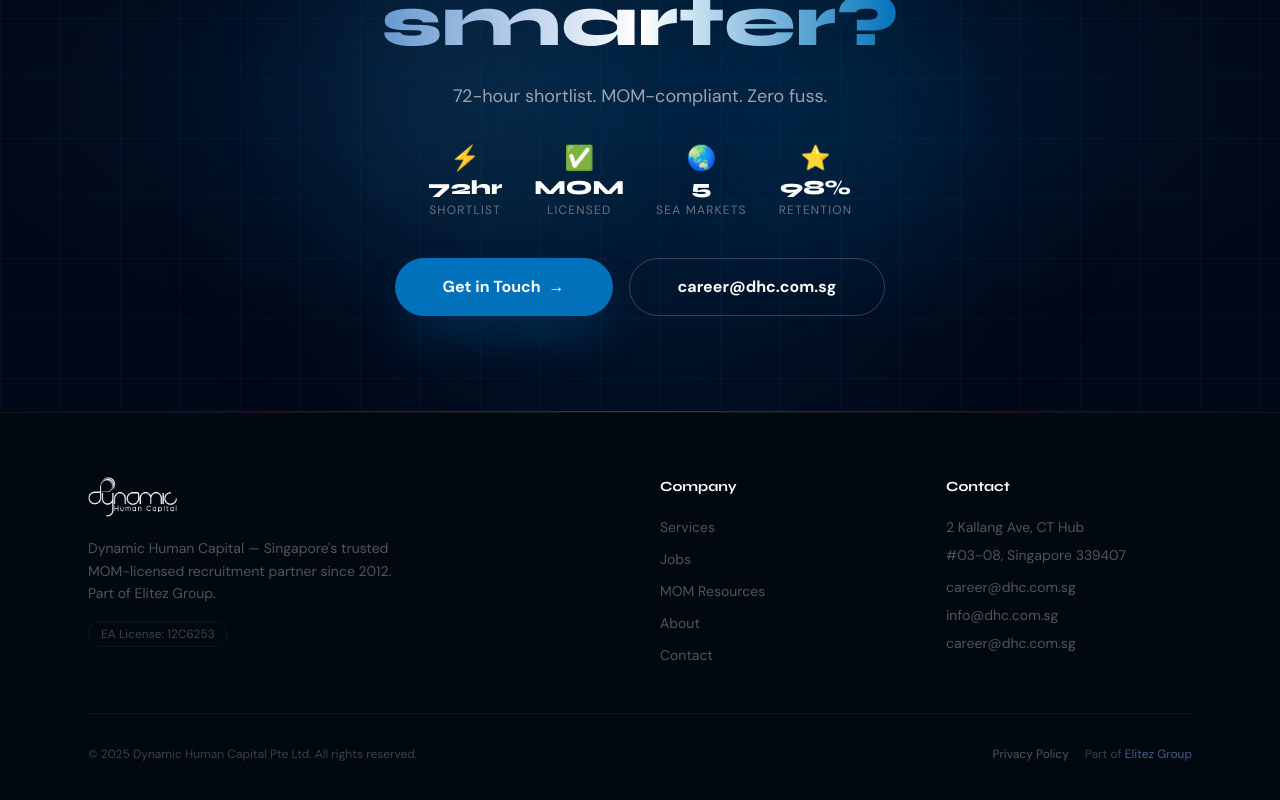
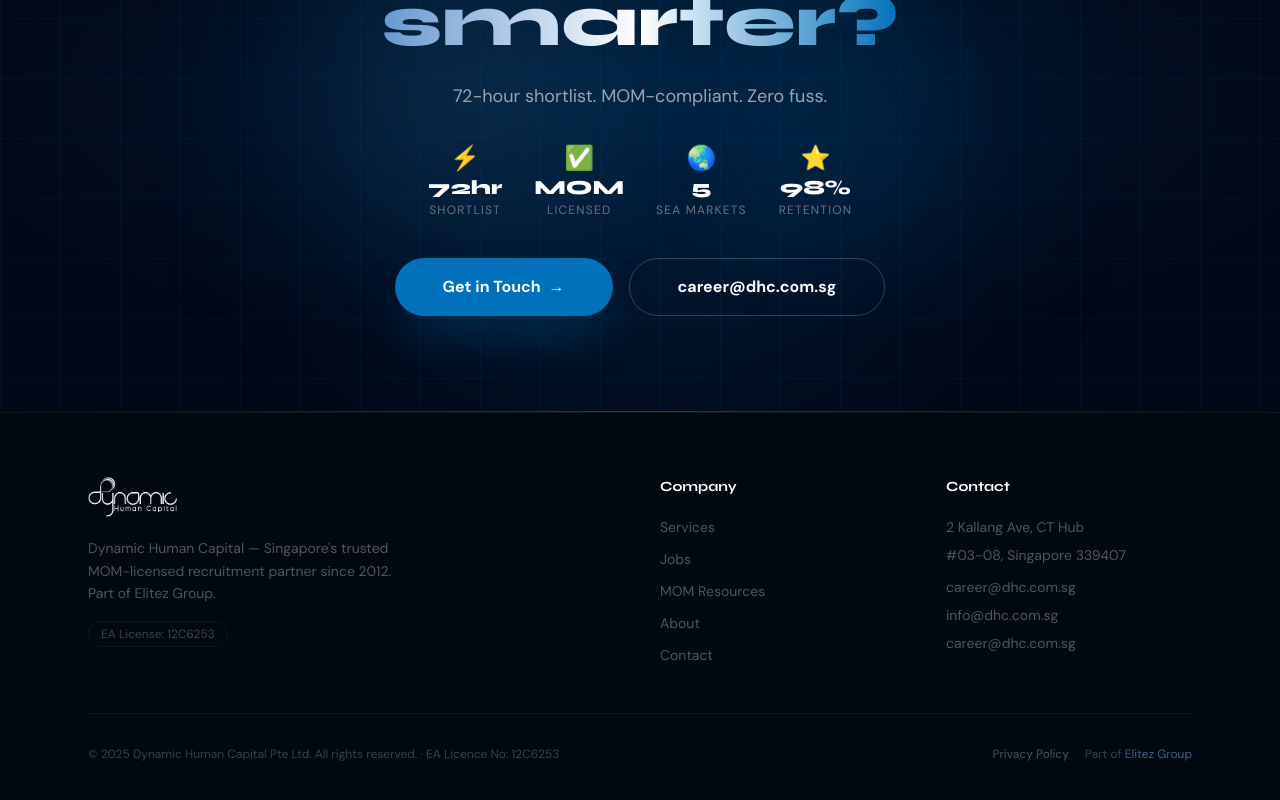
Before and after one commit to yvonne-ux/DHCwebsite, a Next.js app: page / in a window 1280 px wide. Shown: the part 4312-5112 px from the top of the page. Built offline with nearby package versions, Linux system fonts and the light colour scheme.

Commit message:
fix: add EA licence number to footer

```diff
--- a/src/app/page.tsx
+++ b/src/app/page.tsx
@@ -483,7 +483,7 @@
             </div>
           </div>
           <div className="border-t border-white/5 pt-8 flex flex-col md:flex-row justify-between items-center gap-4">
-            <p className="text-gray-700 text-xs">© 2025 Dynamic Human Capital Pte Ltd. All rights reserved.</p>
+            <p className="text-gray-700 text-xs">© 2025 Dynamic Human Capital Pte Ltd. All rights reserved. · EA Licence No: 12C6253</p>
             <div className="flex items-center gap-4">
               <a href="https://dhc.com.sg/privacy-policy" target="_blank" rel="noopener noreferrer" className="text-gray-600 text-xs hover:text-gray-400 transition-colors">Privacy Policy</a>
               <span className="text-gray-700 text-xs">Part of <a href="https://elitez.asia" target="_blank" rel="noopener noreferrer" className="text-[#6798d0]/60 hover:text-[#6798d0] transition-colors">Elitez Group</a></span>
```
